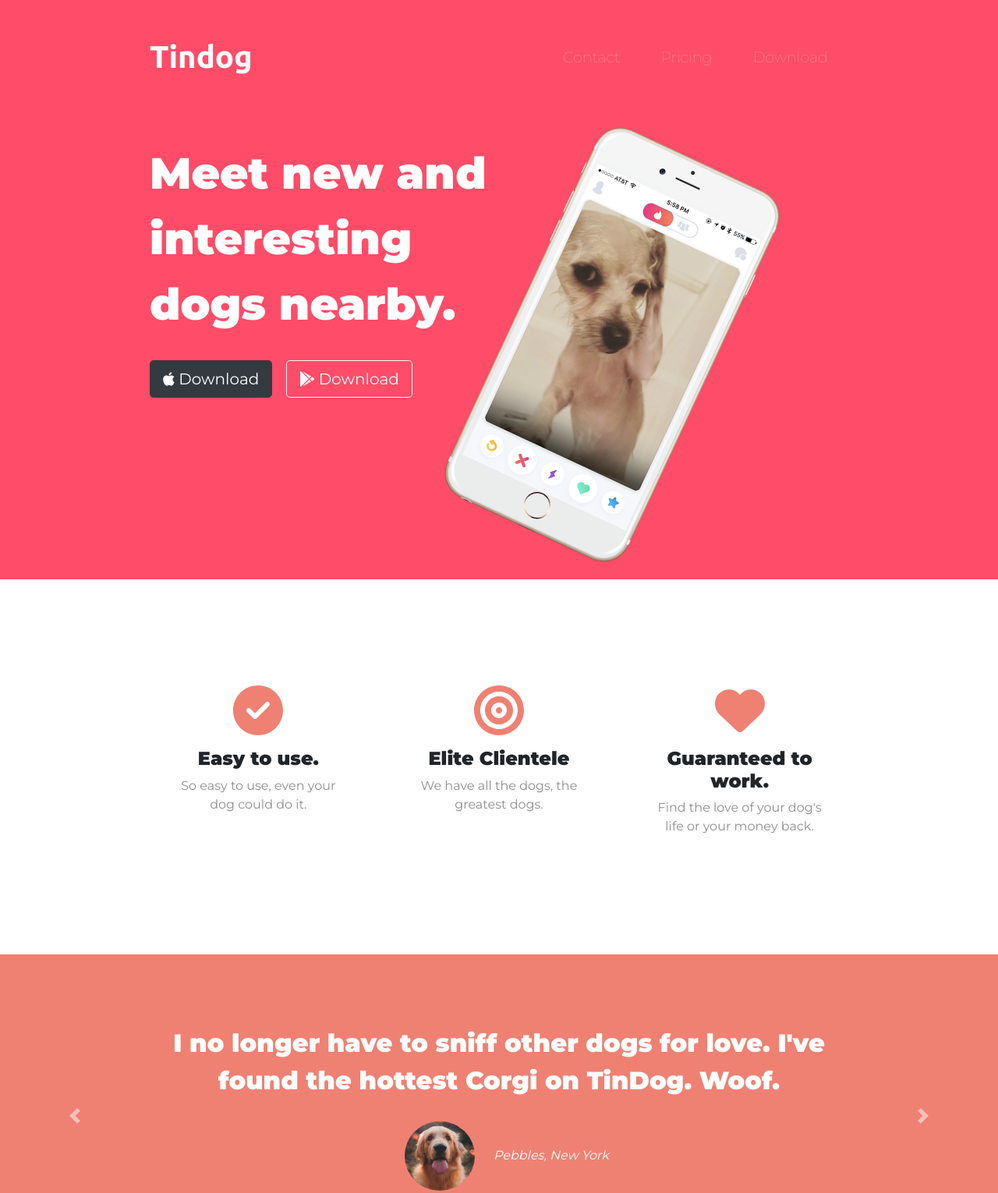
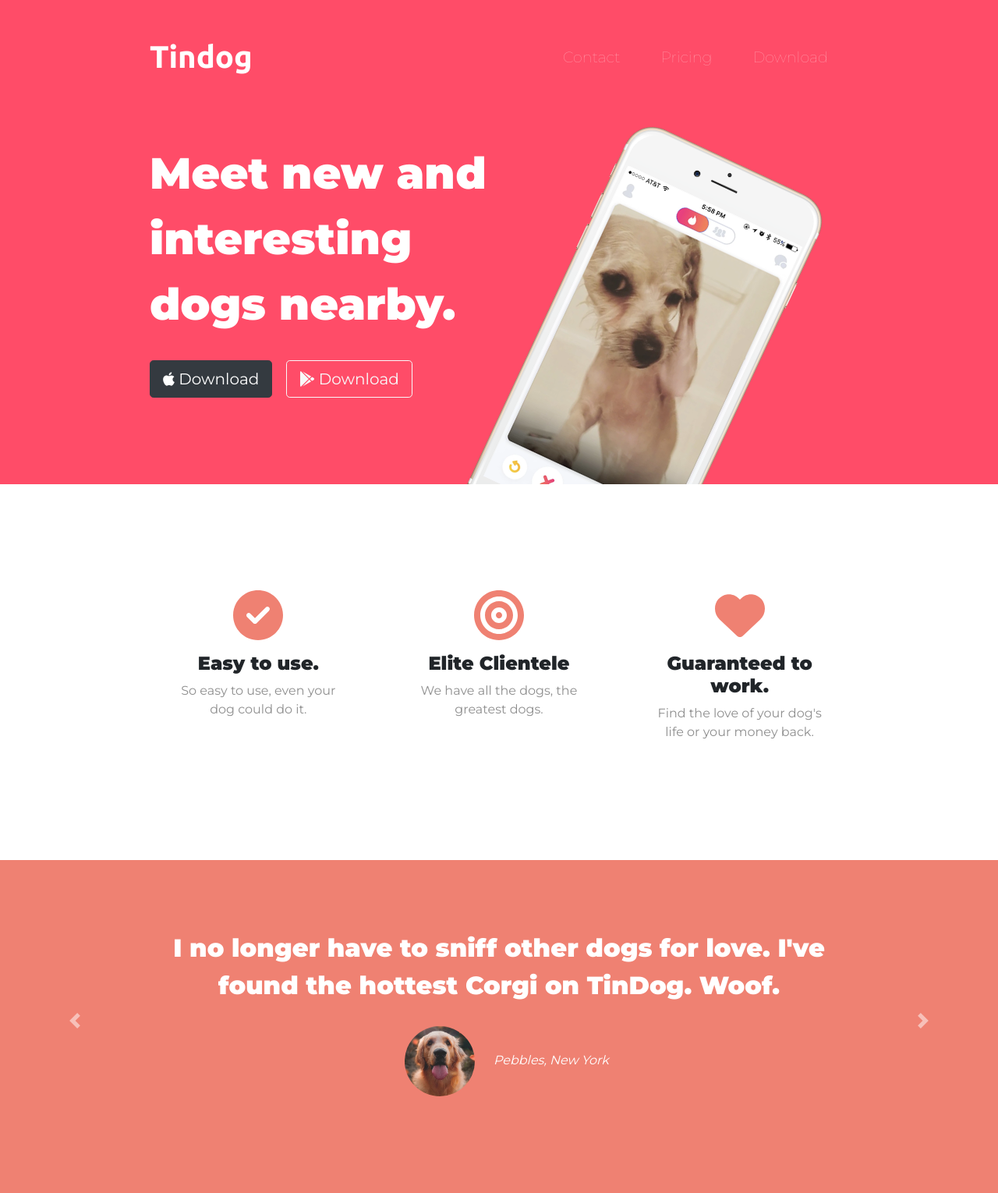
Before and after one commit to wkchiuea/web03_tinDog, a plain HTML site: page index.html in a window 1280 px wide. Shown: the top 1530 px of the page at 78% size. Drawn offline with nearby package versions, Linux system fonts and the light colour scheme.

Commit message:
[update] stack title-image by z-index

```diff
--- a/css/styles.css
+++ b/css/styles.css
@@ -16,7 +16,7 @@ h1 {
 }
 
 .container-fluid {
-    padding: 3% 15%;
+    padding: 3% 15% 7%;
 }
 
 
@@ -50,12 +50,17 @@ h1 {
 .title-image {
     width: 60%;
     transform: rotate(25deg);
+    position: absolute;
+    right: 30%
 }
 
 /* Features */
 
 #features {
     padding: 7% 15%;
+    background-color: #fff;
+    /* z-index: 1; */
+    position: relative;
 }
 
 .feature-box {
```
Also changed, not shown: index.html (+1 -0 lines).
